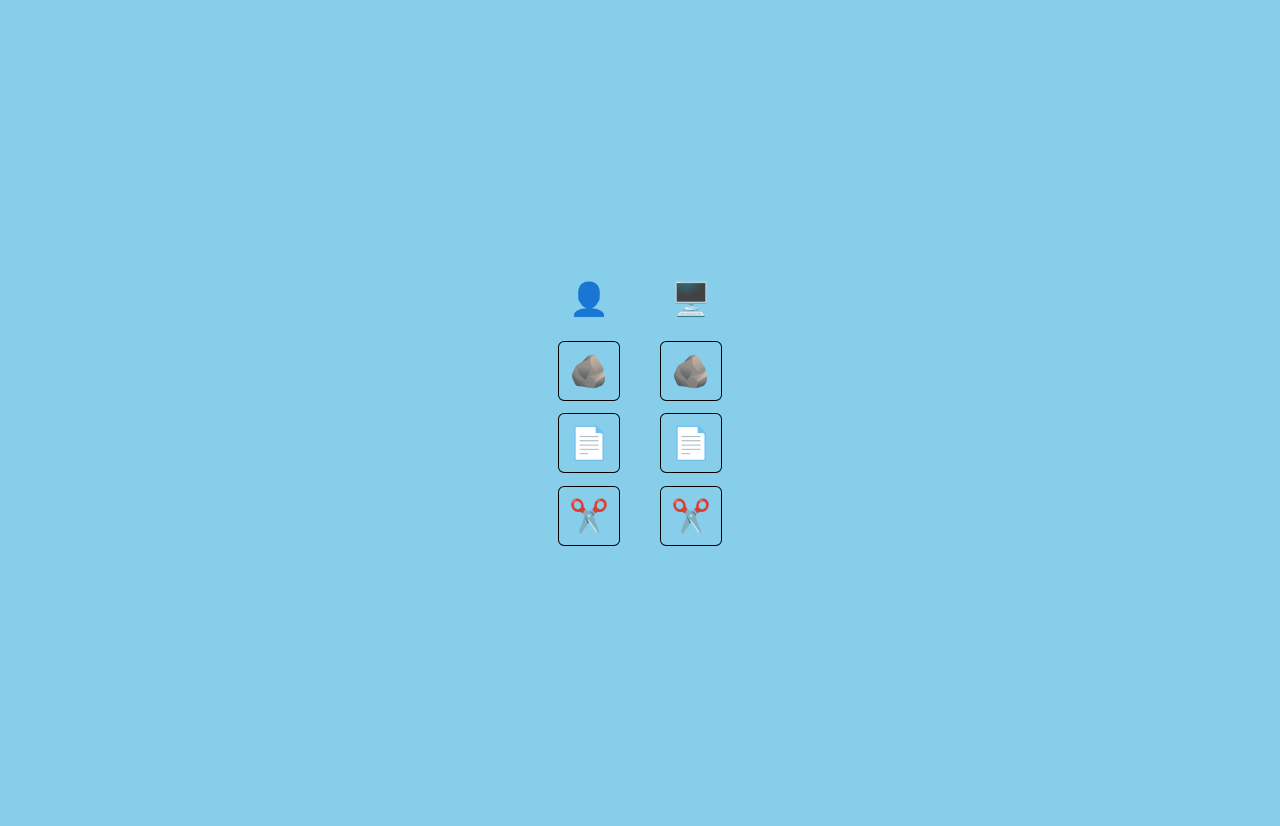
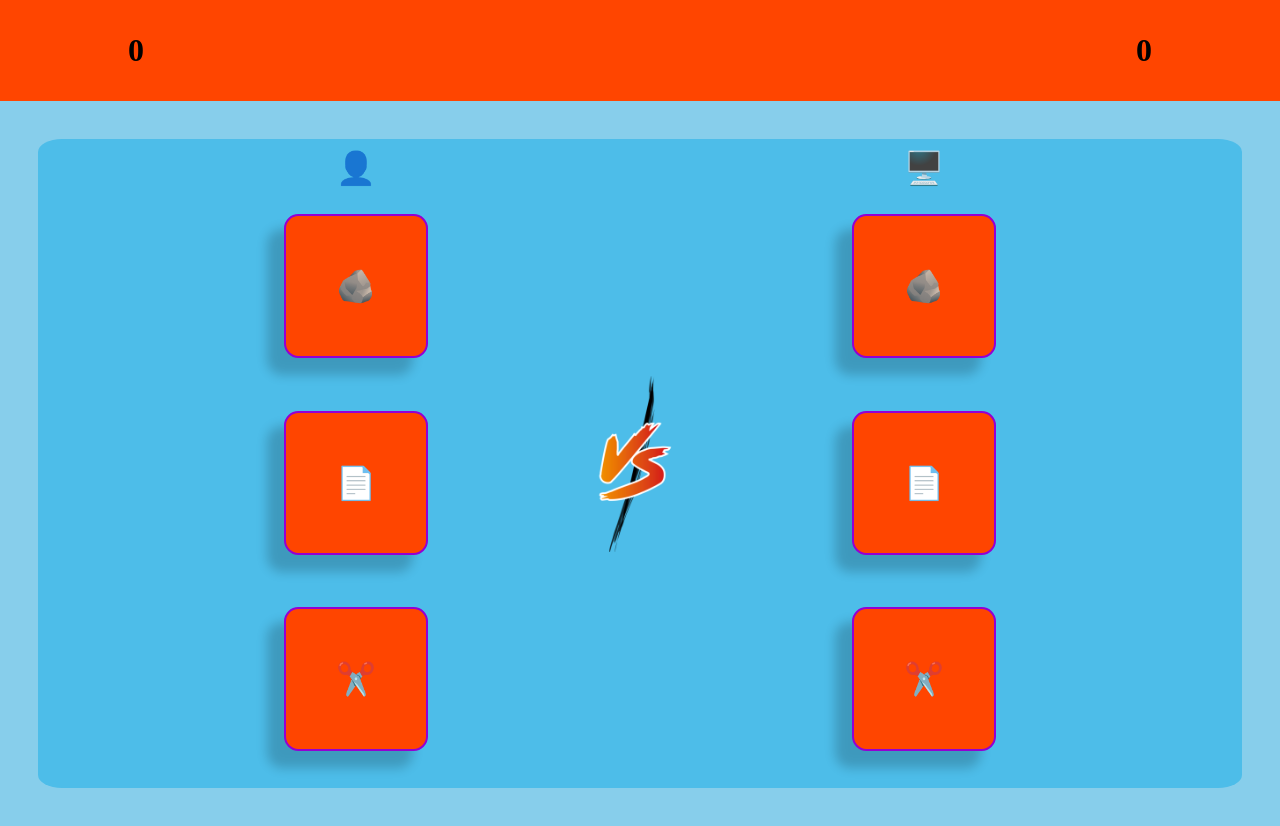
Before and after one commit to SebastianFonseca/RPS, a plain HTML site: page rps.html in a window 1280 px wide. Both pictures are taken after a click on the button "START GAME". Drawn offline with Linux system fonts and the light colour scheme; a web font is replaced by a local one.

Commit message:
GUI implementation

```diff
--- a/rps.css
+++ b/rps.css
@@ -1,58 +1,29 @@
-html {
+body {
   background-color: #87ceeb;
+  display: flex;
+  flex-direction: column;
+  font-family: "Saira Stencil One";
+}
+
+html,
+body {
+  overflow: hidden;
+  margin: 0;
+  padding: 0;
 }
 
 .startDiv {
-  position: absolute;
-  top: 50%;
-  left: 50%;
-  width: 150px;
-  height: 150px;
-  display: flex;
-  align-items: center;
-  justify-content: center;
-}
-
-.columnDiv {
-  display: flex;
-  flex-direction: column;
-  justify-content: center; /* Centers horizontally */
-  align-items: center; /* Centers vertically */
-  margin: 10px;
-}
-
-.cardDiv {
-  border-radius: 10%;
-  border-color: black;
-  border-style: solid;
-  border-width: 0.5px;
-  height: auto;
-  font-size: xx-large;
-  margin: 10%;
-  padding: 10px;
-}
-
-.cardDiv:hover {
-  background-color: red;
-  cursor: pointer;
-}
-
-#board {
   display: flex;
   justify-content: center; /* Centers horizontally */
   align-items: center; /* Centers vertically */
-  flex-direction: row;
   height: 100vh; /* Full viewport height */
-}
-
-.hidden {
-  opacity: 0;
-  pointer-events: none; /* Prevents interaction after fading */
+  width: 100vw; /* Full viewport width */
+  flex-direction: column;
 }
 
 .roundedButton {
-  width: 150px;
-  height: 150px;
+  width: 20vh;
+  height: 20vh;
   border-radius: 10%;
   border-color: #9400d3;
   border-style: solid;
@@ -62,9 +33,105 @@ html {
   font-weight: bolder;
   font-size: larger;
   padding: 20px;
+
+  -webkit-box-shadow: -16px 16px 11px 1px rgba(0, 0, 0, 0.19);
+  -moz-box-shadow: -16px 16px 11px 1px rgba(0, 0, 0, 0.19);
+  box-shadow: -16px 16px 11px 1px rgba(0, 0, 0, 0.19);
 }
 
 .roundedButton:hover {
   background-color: #8a2be2;
   cursor: pointer;
+  width: 21vh;
+  height: 21vh;
 }
+
+#score {
+  background-color: #ff4500;
+  height: 5%;
+  display: flex;
+  padding-left: 10%;
+  padding-right: 10%;
+  min-height: 30px;
+}
+
+#computerScore {
+  margin-left: auto;
+  font-weight: bolder;
+  font-size: xx-large;
+
+  font-family: "Saira Stencil One";
+}
+
+#humanScore {
+  font-weight: bolder;
+  font-size: xx-large;
+  font-family: "Saira Stencil One";
+}
+
+.saira-stencil-one-regular {
+  font-family: "Saira Stencil One", sans-serif;
+  font-weight: 400;
+  font-style: normal;
+}
+
+.columnDiv {
+  display: flex;
+  flex-direction: column;
+  justify-content: center; /* Centers horizontally */
+  align-items: center; /* Centers vertically */
+  margin: 10px;
+
+  width: 33vh;
+}
+
+.cardDiv {
+  display: flex;
+  justify-content: center;
+  align-items: center;
+
+  height: auto;
+  font-size: xx-large;
+  margin: 10%;
+  padding: 10px;
+
+  width: 15vh;
+  height: 15vh;
+  border-radius: 10%;
+  border-color: #9400d3;
+  border-style: solid;
+  border-width: 2px;
+  background-color: #ff4500;
+  font-weight: bolder;
+
+  -webkit-box-shadow: -16px 16px 11px 1px rgba(0, 0, 0, 0.19);
+  -moz-box-shadow: -16px 16px 11px 1px rgba(0, 0, 0, 0.19);
+  box-shadow: -16px 16px 11px 1px rgba(0, 0, 0, 0.19);
+}
+
+.cardDiv:hover {
+  background-color: #8a2be2;
+  cursor: pointer;
+}
+
+#board {
+  display: flex;
+  flex-direction: row;
+  justify-content: center; /* Centers horizontally */
+  align-items: center; /* Centers vertically */
+
+  border-radius: 2%;
+
+  background-color: #4dbde9;
+  margin: 3%;
+}
+
+.hidden {
+  display: none !important;
+}
+
+img {
+  max-width: 100%;
+  height: auto;
+  width: auto\9;
+}
--- a/rps.html
+++ b/rps.html
@@ -6,24 +6,46 @@
     <title>RPS</title>
     <script src="rps.js" defer></script>
     <link rel="stylesheet" href="rps.css" />
-  </head>
+    <style>
+    @import url('https://fonts.googleapis.com/css2?family=Saira+Stencil+One&display=swap');
+    </style>
   <body>
+
     <div class="startDiv" id="startDiv">
+
+      <h1>Rules</h1>
+      <ul>
+        <li>Let's play 5 rounds and see who gets lucky!</li>
+        <li>Remember:
+          <ul>
+          <li>Rock beats Scissors</li>
+          <li>Scissor beats Paper </li>
+          <li>Paper beats Rock </li>
+          </ul>
+        </li>
+      </ul>
       <button class="roundedButton" id="startGameButton">START GAME</button>
     </div>
 
-    <div id="board">
+    <div id="score" class="hidden" >
+      <p id="humanScore"></p>
+      <p id="computerScore"></p>
+    </div>
+
+    <div id="board" class="hidden" >
       <div id="left" class="columnDiv">
-        <div class="cardDiv" style="border-style: hidden">👤</div>
+        <div style="font-size: xx-large">👤</div>
         <div class="cardDiv">🪨</div>
         <div class="cardDiv">📄</div>
         <div class="cardDiv">✂️</div>
       </div>
 
-      <div id="center" class="columnDiv"></div>
+      <div id="center" class="columnDiv">
+        <img src="vs-letters-versus-png.webp" />
+      </div>
 
       <div id="right" class="columnDiv">
-        <div class="cardDiv" style="border-style: hidden">🖥️</div>
+        <div style="font-size: xx-large">🖥️</div>
         <div class="cardDiv">🪨</div>
         <div class="cardDiv">📄</div>
         <div class="cardDiv">✂️</div>
--- a/rps.js
+++ b/rps.js
@@ -1,5 +1,9 @@
 let humanScore = 0;
 let computerScore = 0;
+const boardHumanScore = document.querySelector("#humanScore");
+boardHumanScore.textContent = humanScore;
+const boardComputerScore = document.querySelector("#computerScore");
+boardComputerScore.textContent = computerScore;
 
 function getComputerChoice() {
   let randomNumber = Math.random();
@@ -69,5 +73,8 @@ startGameButton.addEventListener("click", () => {
   const mainBody = document.querySelector("body");
   const startDiv = document.getElementById("startDiv");
   mainBody.removeChild(startDiv);
-  // startGameButton.classList.add("hidden");
+  const board = document.querySelector("#board");
+  board.classList.remove("hidden");
+  const divScore = document.querySelector("#score");
+  divScore.classList.remove("hidden");
 });
```
Also changed, not shown: vs-letters-versus-png.webp (added).
